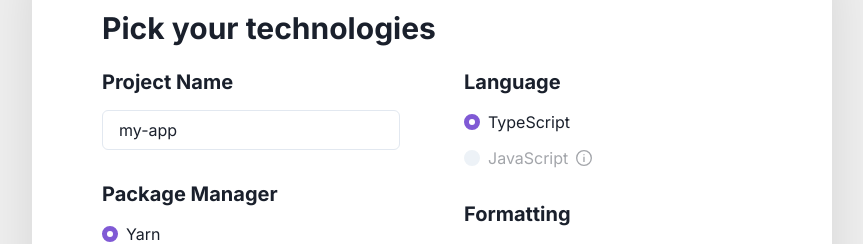
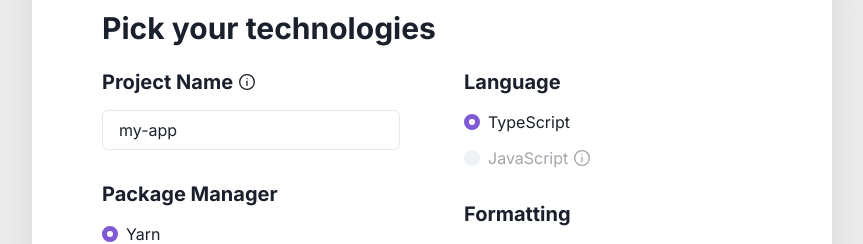
Before and after one commit to akd-io/create-next-stack-website, a Next.js app: page / in a window 1280 px wide. Shown: the part 530-774 px from the top of the page, without its empty margins (208-1071 px from the left). Built offline with nearby package versions, Linux system fonts and the light colour scheme.

Commit message:
Add project name validation

```diff
--- a/package.json
+++ b/package.json
@@ -21,12 +21,14 @@
     "react": "18.0.0",
     "react-dom": "18.0.0",
     "react-hook-form": "^7.0.0",
-    "react-icons": "^4.3.1"
+    "react-icons": "^4.3.1",
+    "validate-npm-package-name": "^4.0.0"
   },
   "devDependencies": {
     "@emotion/babel-plugin": "^11.0.0",
     "@types/node": "^17.0.25",
     "@types/react": "18.0.6",
+    "@types/validate-npm-package-name": "^3.0.3",
     "eslint": "8.14.0",
     "eslint-config-next": "12.1.5",
     "eslint-config-prettier": "^8.0.0",
--- a/templates/LandingPage/components/InfoIconTooltip.tsx
+++ b/templates/LandingPage/components/InfoIconTooltip.tsx
@@ -12,14 +12,9 @@ export const WithInfoIconAndTooltip: FC<WithInfoIconAndTooltipProps> = ({
 }) => {
   return (
     <Tooltip placement="top" label={tooltip} hasArrow shouldWrapChildren>
-      <Flex direction="row">
+      <Flex display={"inline-flex"} direction="row" gap="6px">
         {children}
-        <InfoOutlineIcon
-          w={"16px"}
-          h={"16px"}
-          marginLeft="8px"
-          alignSelf="center"
-        />
+        <InfoOutlineIcon w={"16px"} h={"16px"} alignSelf="center" />
       </Flex>
     </Tooltip>
   )
--- a/templates/LandingPage/components/TechnologiesForm.tsx
+++ b/templates/LandingPage/components/TechnologiesForm.tsx
@@ -3,6 +3,8 @@ import {
   Button,
   CheckboxGroup,
   Flex,
+  FormControl,
+  FormErrorMessage,
   Heading,
   Input,
   RadioGroup,
@@ -14,7 +16,9 @@ import { Controller, SubmitHandler, useForm } from "react-hook-form"
 import { Anchor } from "../../../components/Anchor"
 import { Checkbox } from "../../../components/Checkbox"
 import { Radio } from "../../../components/Radio"
+import { capitalizeFirstCharacter } from "../../../utils/capitalizeFirstCharacter"
 import { objectToKeyToKeyMap } from "../../../utils/objectToKeyToKeyMap"
+import { validateProjectName } from "../../../utils/validateProjectName"
 import { CommandModal } from "./CommandModal"
 import { WithInfoIconAndTooltip } from "./InfoIconTooltip"
 
@@ -142,10 +146,19 @@ const categoryLabels = {
 }
 
 export const TechnologiesForm: React.FC = () => {
-  const { register, control, setValue, getValues, watch, handleSubmit } =
-    useForm<TechnologiesFormData>({
+  const {
+    register,
+    control,
+    setValue,
+    getValues,
+    watch,
+    handleSubmit,
+    formState,
+  } = useForm<TechnologiesFormData>({
     defaultValues: defaultFormData,
   })
+
+  const { errors } = formState
 
   const styling = watch("styling")
   const formatting = watch("formatting")
@@ -174,7 +187,9 @@ export const TechnologiesForm: React.FC = () => {
       pushArgs(formData.animation)
       pushArgs(formData.continuousIntegration)
 
-      args.push(formData.projectName)
+      const projectNameSegments = formData.projectName.split("/")
+      const lastPartOfProjectName = projectNameSegments.pop()!
+      args.push(lastPartOfProjectName)
 
       return args.join(" ")
     }
@@ -204,14 +219,26 @@ export const TechnologiesForm: React.FC = () => {
           >
             <Stack spacing="8" flexBasis="100%">
               <Stack spacing="4">
-                <Heading as="h3" size="md">
+                <Heading as="h3" size="md" gap="8px">
+                  <WithInfoIconAndTooltip
+                    tooltip={`Project names must be valid NPM package names.`}
+                  >
                     {categoryLabels.projectName}
+                  </WithInfoIconAndTooltip>
                 </Heading>
+                <FormControl isInvalid={errors?.projectName?.message != null}>
                   <Input
                     {...register(formDataKeys.projectName, {
-                    pattern: /^[a-z0-9-]+$/,
+                      validate: validateProjectName,
                     })}
                   />
+                  {errors.projectName?.message != null ? (
+                    <FormErrorMessage>
+                      {capitalizeFirstCharacter(errors.projectName.message) +
+                        "."}
+                    </FormErrorMessage>
+                  ) : null}
+                </FormControl>
               </Stack>
               <Stack spacing="4">
                 <Heading as="h3" size="md">
--- /dev/null
+++ b/utils/capitalizeFirstCharacter.ts
@@ -0,0 +1,3 @@
+export const capitalizeFirstCharacter = (str: string): string => {
+  return str.charAt(0).toUpperCase() + str.slice(1)
+}
--- /dev/null
+++ b/utils/validateProjectName.ts
@@ -0,0 +1,22 @@
+import validateNpmPackageName from "validate-npm-package-name"
+
+/**
+ * Project names must be valid NPM package names. This function checks that validity.
+ *
+ * @param projectName A project name
+ * @returns `true` if valid. If invalid, an error message of type `string` explaining the invalidity.
+ */
+export const validateProjectName = (projectName: string): string | true => {
+  const problems = getProblemsInNpmPackageName(projectName)
+  return problems.length > 0 ? problems[0] : true
+}
+
+/**
+ *
+ * @param name A candidate for an NPM package name.
+ * @returns A list of problems found in the name.
+ */
+const getProblemsInNpmPackageName = (name: string): string[] => {
+  const { errors, warnings } = validateNpmPackageName(name)
+  return [...(errors ?? []), ...(warnings ?? [])]
+}
```
Also changed, not shown: 1 other file (tests, documents, lock files or other folders). Lines whose indentation alone changed are shown as unchanged.
